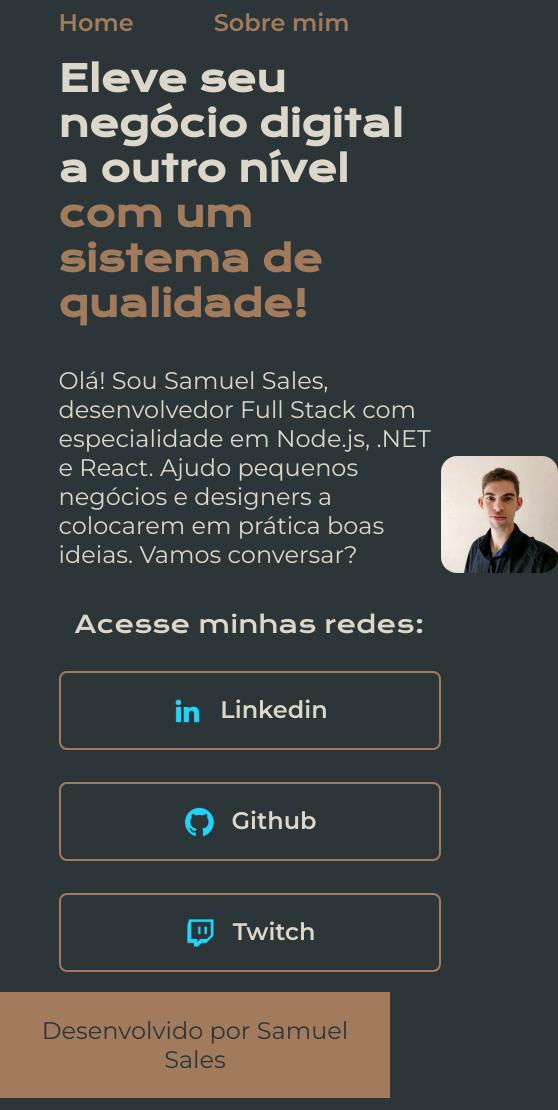
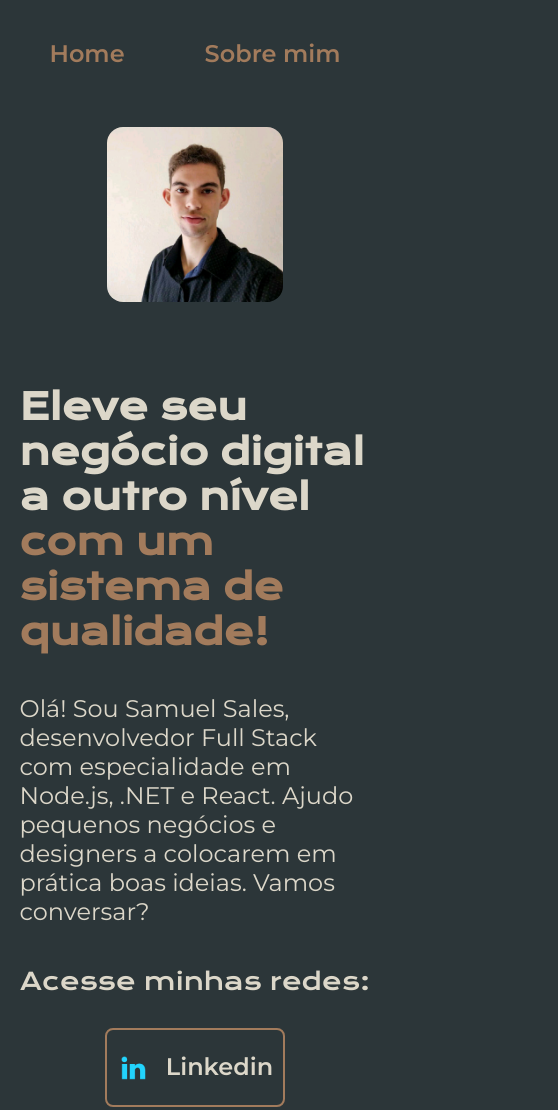
Before and after one commit to Samuel-Sales/Portfolio, a plain HTML site: page index.html in a window 390 px wide. Shown: the top 1110 px of the page, 558 px wide, since content can reach past the window. Drawn offline with nearby package versions, Linux system fonts and the light colour scheme.

Commit message:
versão 3.0

```diff
--- a/index.html
+++ b/index.html
@@ -25,21 +25,21 @@
             </p>
             <div class="apresentacao__links">
                 <h2 class="apresentacao__links__subtitulo">Acesse minhas redes:</h2>
-                <a class="apresentacao__links__link" href="https://www.linkedin.com/in/samuel-sales/">
+                <a class="apresentacao__links__navegacao" href="https://www.linkedin.com/in/samuel-sales/">
                     <img src="imagens/linkedin.png" alt="Icone do linkedin">
                     Linkedin
                 </a>
-                <a class="apresentacao__links__link" href="https://github.com/Samuel-Sales">
+                <a class="apresentacao__links__navegacao" href="https://github.com/Samuel-Sales">
                     <img src="imagens/github.png" alt="Icone do Github">
                     Github
                 </a>
-                <a class="apresentacao__links__link" href="https://www.twitch.tv/d3adfps">
+                <a class="apresentacao__links__navegacao" href="https://www.twitch.tv/d3adfps">
                     <img src="imagens/twitch.png" alt="Icone da Twitch.tv">
                     Twitch
                 </a>
             </div>
         </section>
-        <img class="imagem" src="imagens/foto.jpeg" alt="foto-Samuel">
+        <img class="apresentacao-imagem" src="imagens/foto.jpeg" alt="foto-Samuel">
     </main>
 
     <footer class="rodape">
--- a/styles/style.css
+++ b/styles/style.css
@@ -1,3 +1,7 @@
+/*IMPORTANT
+PARA USAR A UNIDADE DE MEDIDA REM, EH SO DIVIDIR O NUMERO DE PX POR 16
+EX. (24)PIXEL / 16 = 1.5rem
+*/
 @import url('https://fonts.googleapis.com/css2?family=Inter:wght@600&family=Krona+One&family=Montserrat:wght@400;600&display=swap');
 
 :root {  /*Aqui estou criando variaveis em CSS para amarzenar as cores*/
@@ -35,7 +39,7 @@ body {
 
 .cabecalho__menu__link {
     font-family: var(--font-secundaria);
-    font-size: 24px;
+    font-size: 1.5rem;
     font-weight: 600;
     color: var(--cor-terciaria);
 }
@@ -45,17 +49,18 @@ body {
     display: flex;
     align-items: center;  /*Aqui ele esta alinhado conforme a imagem*/
     justify-content: space-between;
+    gap: 82px;
 }
 
 .apresentacao__conteudo {
-    width: 615px;
+    width: 50%;
     display: flex;
     flex-direction: column;
     gap: 40px;
 }
 
 .apresentacao__conteudo__titulo {
-    font-size: 36px;
+    font-size: 2.25rem;
     font-family: var(--font-primaria);
 }
 
@@ -64,7 +69,7 @@ body {
 }
 
 .apresentacao__conteudo__texto {
-    font-size: 24px;
+    font-size: 1.5rem;
     font-family: var(--font-secundaria);
 }
 
@@ -80,18 +85,18 @@ body {
 .apresentacao__links__subtitulo {
     font-family: var(--font-primaria);
     font-weight: 400;
-    font-size: 24px;
+    font-size: 1.5rem;
 }
 
-.apresentacao__links__link {
+.apresentacao__links__navegacao {
     display: flex;
     justify-content: center;
     gap: 16px;
     border: 2px solid var(--cor-terciaria);
-    width: 378px;
+    width: 50%;
     text-align: center;
     border-radius: 8px;
-    font-size: 24px;
+    font-size: 1.5rem;
     font-weight: 600;
     padding: 21.5px 0;
     text-decoration: none; /* 0 tambem funciona*/
@@ -103,8 +108,8 @@ body {
     background-color: var(--cor-hover);
 }
 
-.imagem {
-    width: 43%;
+.apresentacao-imagem {
+    width: 50%;
     border-radius: 16px;
 }
 
@@ -114,6 +119,25 @@ body {
     padding: 24px;
     text-align: center;
     font-family: var(--font-secundaria);
-    font-size: 24px;
+    font-size: 1.5rem;
     font-weight: 400;
 }
+
+@media (max-width: 1200px) {
+    .cabecalho {
+        padding: 10%;
+    }
+
+    .cabecalho__menu {
+        justify-content: center;
+    }
+
+    .apresentacao {
+        flex-direction: column-reverse;
+        padding: 5%;
+    }
+
+    .apresentacao__conteudo {
+        width: auto;
+    }
+}
```
Also changed, not shown: about.html (+1 -1 lines).
